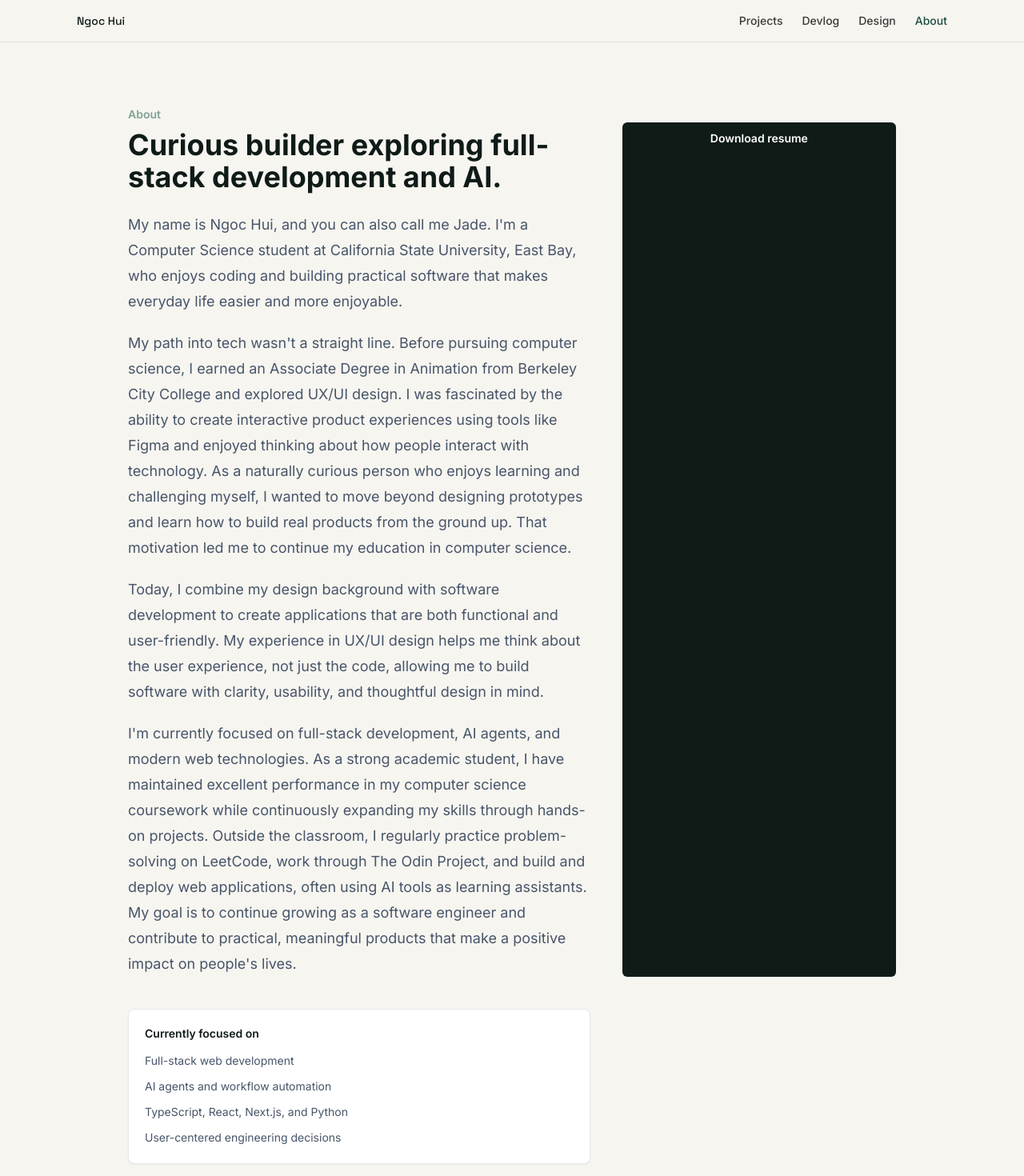
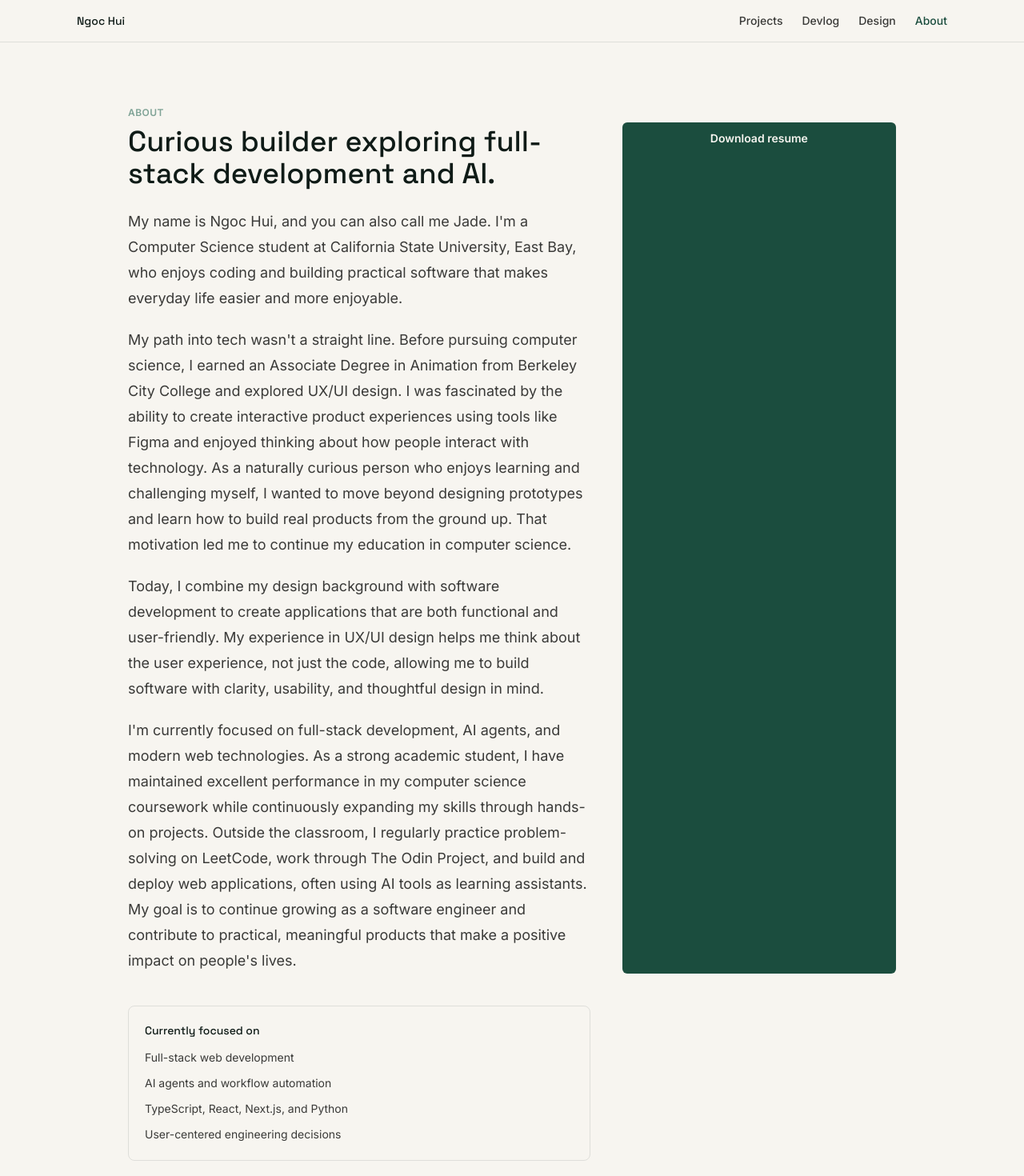
Before and after one commit to jadecodelab/Portfolio-Website, a Next.js app: page /about in a window 1280 px wide. Shown: the top 1470 px of the page at 80% size. Built offline with nearby package versions, Linux system fonts and the light colour scheme.

Commit message:
Style about page

```diff
--- a/app/about/page.tsx
+++ b/app/about/page.tsx
@@ -7,12 +7,14 @@ export default function AboutPage() {
     <section className="mx-auto max-w-5xl px-5 py-20 sm:px-6 lg:px-8">
       <div className="grid gap-10 lg:grid-cols-[1.35fr_0.8fr]">
         <div>
-          <p className="text-sm font-semibold text-circuit">About</p>
-          <h1 className="mt-2 text-4xl font-bold tracking-normal text-ink">
+          <p className="text-xs font-semibold uppercase tracking-[0.04em] text-jade-soft">
+            About
+          </p>
+          <h1 className="mt-2 font-display text-4xl font-medium text-ink">
             Curious builder exploring full-stack development and AI.
           </h1>
 
-          <div className="mt-6 space-y-5 text-lg leading-8 text-slate-600">
+          <div className="mt-6 space-y-5 text-lg leading-8 text-charcoal">
             <p>
               My name is Ngoc Hui, and you can also call me Jade. I'm a Computer
               Science student at California State University, East Bay, who
@@ -56,15 +58,15 @@ export default function AboutPage() {
           href="/Ngoc%20Hui_Resume.pdf"
           target="_blank"
           rel="noopener noreferrer"
-          className="mt-5 inline-flex w-full justify-center rounded-md bg-ink px-4 py-2.5 text-center text-sm font-semibold text-white transition hover:bg-signal"
+          className="mt-5 inline-flex w-full justify-center rounded-md bg-jade-deep px-4 py-2.5 text-center text-sm font-semibold text-cream transition hover:bg-ink"
         >
           Download resume
         </a>
-        <aside className="rounded-lg border border-slate-200 bg-white p-5 shadow-sm">
-          <h2 className="text-sm font-semibold text-ink">
+        <aside className="rounded-lg border border-ink/10 p-5">
+          <h2 className="font-display text-sm font-medium text-ink">
             Currently focused on
           </h2>
-          <ul className="mt-3 space-y-2 text-sm leading-6 text-slate-600">
+          <ul className="mt-3 space-y-2 text-sm leading-6 text-charcoal">
             <li>Full-stack web development</li>
             <li>AI agents and workflow automation</li>
             <li>TypeScript, React, Next.js, and Python</li>
```
